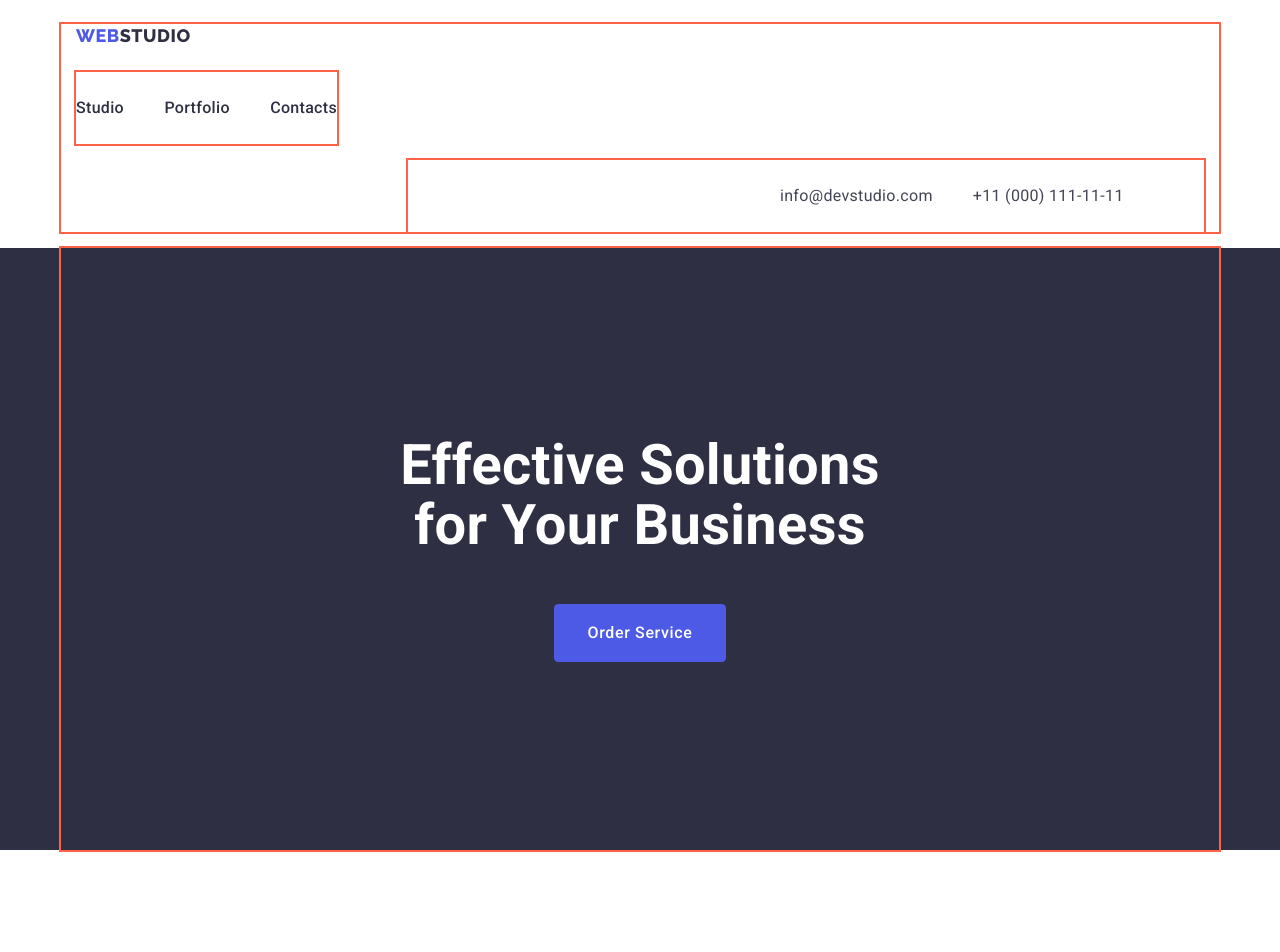
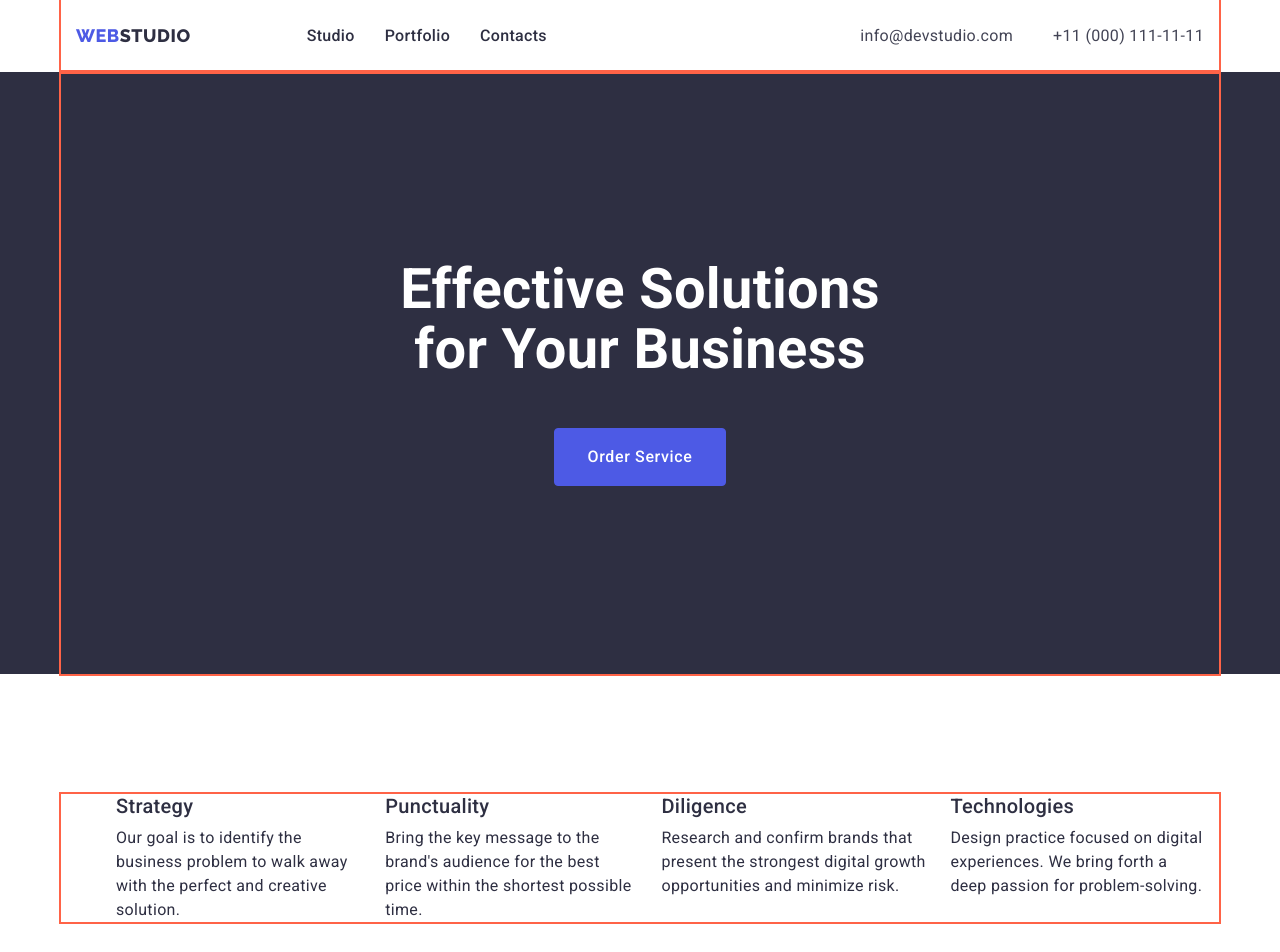
Before and after one commit to Dyhless/goit-homework-03, a plain HTML site: page index.html in a window 1280 px wide. Shown: the top 952 px of the page. Drawn offline with nearby package versions, Linux system fonts and the light colour scheme.

Commit message:
update index + css

```diff
--- a/css/styles.css
+++ b/css/styles.css
@@ -14,7 +14,9 @@ h3,
 h4,
 h6,
 h6,
-p {
+p,
+ul,
+li {
    margin: 0;
 }
 
@@ -37,13 +39,6 @@ body {
    letter-spacing: 0.02em;
 }
 
-.logo,
-.list,
-.contacts {
-   list-style: none;
-   text-decoration: none;
-}
-
 .container {
    margin-left: auto;
    margin-right: auto;
@@ -64,28 +59,26 @@ body {
    color: var(--accent-color);
 }
 
-.menu {
+.header-container {
    display: flex;
-   justify-content: space-between;
-   width: 261px;
-   padding-left: 0;
-
-   outline: 2px solid tomato;
+   align-items: center;
 }
 
-.list-item {
-   margin-top: 24px;
-   margin-bottom: 24px;
+.navigation {
+   margin-right: auto;
 }
 
-.contacts {
+.header-list {
+   display: block;
    display: flex;
-   margin-left: 332px;
-
-   outline: 2px solid tomato;
+   gap: 30px;
+   list-style: none;
+   text-decoration: none;
 }
 
 .menu-item {
+   padding-top: 24px;
+   padding-bottom: 24px;
    text-decoration: none;
    font-weight: 500;
    font-size: 16px;
@@ -99,35 +92,28 @@ body {
    color: var(--accent-color);
 }
 
+.header-contacts {
+   display: flex;
+   text-align: center;
+   gap: 40px;
+   padding-top: 24px;
+   padding-right: 0;
+   padding-bottom: 24px;
+}
 
 .contact-item {
+   text-decoration: none;
+   color: var(--contact-item-color);
    text-decoration: none;
    font-size: 16px;
    line-height: 1.5em;
    letter-spacing: 0.02em;
-   color: var(--contact-item-color);
    margin: 0;
    padding: 0;
 }
 
-.phone {
-   margin-top: 24px;
-   margin-right: 0;
-   margin-bottom: 24px;
-   margin-left: 40px;
-}
-
-.email {
-   margin-top: 24px;
-   margin-right: 0;
-   margin-left: 332px;
-   margin-bottom: 24px;
-}
-
-.phone,
-.email :hover,
-.phone,
-.email :focus {
+.contact-item:hover,
+.contact-item:focus {
    color: var(--accent-color);
 }
 
@@ -145,6 +131,9 @@ body {
    letter-spacing: 0.03em;
    text-transform: uppercase;
    color: #4D5AE5;
+   margin-right: 76px;
+   list-style: none;
+   text-decoration: none;
 }
 
 .logo-dark {
@@ -153,13 +142,6 @@ body {
 
 .logo-light {
    color: var(--logo-light-color);
-}
-
-.logo-section {
-   margin-top: 24px;
-   margin-bottom: 24px;
-   margin-left: 0;
-   margin-right: 76px;
 }
 
 /**
@@ -217,13 +199,6 @@ body {
   |============================
 */
 
-.list {
-   display: flex;
-   justify-content:space-between;
-   padding: 0;
-   margin: 0;
-}
-
 .job-images {
    padding-bottom: 120px;
 }
@@ -240,6 +215,13 @@ body {
    color: var(--main-font-color);
 }
 
+.job-list {
+   display: block;
+   display: flex;
+   gap: 24px;
+   list-style: none;
+}
+
 /**
   |============================
   | Advantages Section
@@ -251,24 +233,28 @@ body {
    padding-bottom: 120px;
 }
 
-.advantage {
-   display: inline-block;
+.advantages-container {
+   display: flex;
+   align-items: center;
 }
 
 .advantages-list {
+   display: block;
+   display: flex;
+   gap: 24px;
    list-style: none;
 }
 
 .list-titles {
    font-weight: 500;
    font-size: 20px;
-   line-height: 1.2em;
+   line-height: 1.2;
    margin-bottom: 8px;
 }
 
-.paragraph {
+.title-description {
    font-size: 16px;
-   line-height: 1.5em;
+   line-height: 1.5;
 }
 
 /**
@@ -281,27 +267,30 @@ body {
    background-color: var(--logo-light-color);
 }
 
-.professionals {
-   font-size: 36px;
-   line-height: 1.11em;
-}
-
 .professinals {
    text-align: center;
    padding-top: 120px;
    padding-bottom: 72px;
    font-weight: 700;
    font-size: 36px;
-   line-height: 40px;
+   line-height: 1.11;
    letter-spacing: 0.02em;
    text-transform: capitalize;
    color: var(--main-font-color);
 }
 
+.professional-list {
+   display: block;
+   display: flex;
+   align-items: center;
+   gap: 24px;
+   list-style: none;
+}
+
 .team-titles {
    font-weight: 500;
    font-size: 20px;
-   line-height: 24px;
+   line-height: 1.2;
    text-align: center;
    letter-spacing: 0.02em;
    color: var(--main-font-color);
@@ -309,11 +298,13 @@ body {
 
 .professinal-item {
    font-size: 16px;
-   line-height: 24px;
+   line-height: 1.5;
    text-align: center;
    letter-spacing: 0.02em;
    color: var(--contact-item-color);
 }
+
+
 
 /**
   |============================
--- a/index.html
+++ b/index.html
@@ -21,28 +21,22 @@
 		<!-- Main Page -->
 		<div>
 			<!-- Header -->
-			<header class="main-header">
-				<div class="container">
+			<header class="header">
+				<div class="header-container container">
+					<div>
+						<a class="logo" href="index.html"><span class="logo-web">web</span><span class="logo-dark">studio</span></a>
+					</div>
 					<nav class="navigation">
-						<div class="logo-section">
-							<a class="logo" href="index.html"
-								><span class="logo-web">web</span><span class="logo-dark">studio</span></a
-							>
-						</div>
-						<ul class="menu list">
+						<ul class="header-list">
 							<li class="list-item"><a class="menu-item current" href="">Studio</a></li>
 							<li class="list-item"><a class="menu-item" href="portfolio.html">Portfolio</a></li>
 							<li class="list-item"><a class="menu-item" href="">Contacts</a></li>
 						</ul>
-						<ul class="contacts">
-							<li class="email">
-								<a class="contact-item" href="mailto:info@devstudio.com">info@devstudio.com</a>
-							</li>
-							<li class="phone">
-								<a class="contact-item" href="tel:+110001111111">+11 (000) 111-11-11</a>
-							</li>
-						</ul>
 					</nav>
+					<div class="header-contacts">
+						<a class="contact-item" href="mailto:info@devstudio.com">info@devstudio.com</a>
+						<a class="contact-item" href="tel:+110001111111">+11 (000) 111-11-11</a>
+					</div>
 				</div>
 			</header>
 			<main>
@@ -55,30 +49,30 @@
 				</section>
 				<!-- Advantages -->
 				<section class="advantages">
-					<div class="container">
+					<div class="advantages-container container">
 						<h2 hidden>Our responsibility and functionality</h2>
 						<ul class="advantages-list">
 							<li class="advantage">
 								<h3 class="list-titles">Strategy</h3>
-								<p class="paragraph">
+								<p class="title-description">
 									Our goal is to identify the business problem to walk away with the perfect and creative solution.
 								</p>
 							</li>
 							<li class="advantage">
 								<h3 class="list-titles">Punctuality</h3>
-								<p class="paragraph">
+								<p class="title-description">
 									Bring the key message to the brand's audience for the best price within the shortest possible time.
 								</p>
 							</li>
 							<li class="advantage">
 								<h3 class="list-titles">Diligence</h3>
-								<p class="paragraph">
+								<p class="title-description">
 									Research and confirm brands that present the strongest digital growth opportunities and minimize risk.
 								</p>
 							</li>
 							<li class="advantage">
 								<h3 class="list-titles">Technologies</h3>
-								<p class="paragraph">
+								<p class="title-description">
 									Design practice focused on digital experiences. We bring forth a deep passion for problem-solving.
 								</p>
 							</li>
@@ -89,7 +83,7 @@
 				<section class="job-images">
 					<div class="container">
 						<h2 class="work">What are we doing</h2>
-						<ul class="list">
+						<ul class="job-list">
 							<li>
 								<img class="image" src="./images/work1.jpg" alt="image with analytic report" width="360" height="300" />
 							</li>
@@ -118,7 +112,7 @@
 				<section class="professinals-page">
 					<div class="container">
 						<h2 class="professinals">Our Team</h2>
-						<ul class="list">
+						<ul class="professional-list">
 							<li>
 								<img src="./images/mark.jpg" alt="picture of product designer mark guerrero" width="264" height="260" />
 								<h3 class="team-titles">Mark Guerrero</h3>
```
Also changed, not shown: portfolio.html (+12 -14 lines).
